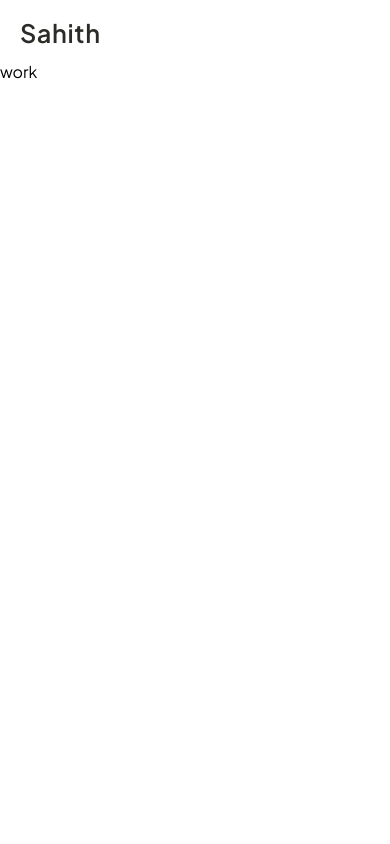
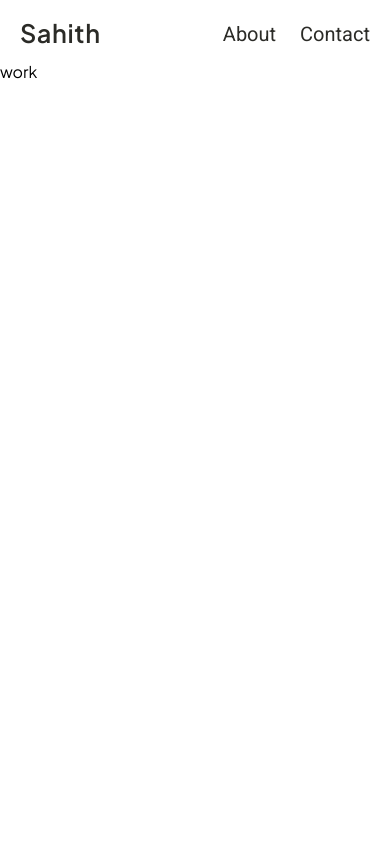
Before and after one commit to Dare-devil-23/portfolio-2.0, a Next.js app: page /work in a window 390 px wide. Shown: the top 844 px of the page. Built offline with nearby package versions, Linux system fonts and the light colour scheme.

Commit message:
show links for mobile

```diff
--- a/src/components/common/navbar/index.tsx
+++ b/src/components/common/navbar/index.tsx
@@ -18,7 +18,7 @@ const NavBar: React.FC<Props> = forwardRef((props, ref) => {
             <div ref={ref as any} className='absolute w-full h-full left-0 top-0 hover:scale-[3]' />
           </Magnetic>
         </Link>
-        <div className='lg:flex gap-6 items-center justify-around hidden'>
+        <div className='flex gap-6 items-center lg:justify-around justify-end'>
           {
             navLinks.map((item, index) => {
               return (
@@ -31,7 +31,6 @@ const NavBar: React.FC<Props> = forwardRef((props, ref) => {
             })
           }
         </div>
-        <div className='block lg:hidden' />
       </div>
     </div>
   )
--- a/src/components/common/pageTransition/index.tsx
+++ b/src/components/common/pageTransition/index.tsx
@@ -24,7 +24,7 @@ const anim = (variants: Record<string, Object>) => {
     }
 }
 
-const SVG: React.FC<{ height: number, width: number }> = ({ height, width }: { height: number, width: number }) => {
+const SVG: React.FC<{ height: number, width: number }> = React.memo(({ height, width }: { height: number, width: number }) => {
 
     const initialPath = `
         M0 300
@@ -43,11 +43,11 @@ const SVG: React.FC<{ height: number, width: number }> = ({ height, width }: { h
     `
 
     return (
-        <motion.svg fill="#18181b" className="w-[100dvw] h-[calc(100vh+600px)] top-[-300px] z-40 left-0 fixed pointer-events-none" {...anim(translate)}>
+        <motion.svg style={{ willChange: 'transform' }}  fill="#3d3d3d" className="w-[100dvw] h-[calc(100vh+600px)] top-[-300px] z-40 left-0 fixed pointer-events-none" {...anim(translate)}>
             <motion.path {...anim(curve(initialPath, targetPath))} />
         </motion.svg>
     )
-}
+})
 
 const PageTransition: React.FC<Props> = (props: Props) => {
 
```
